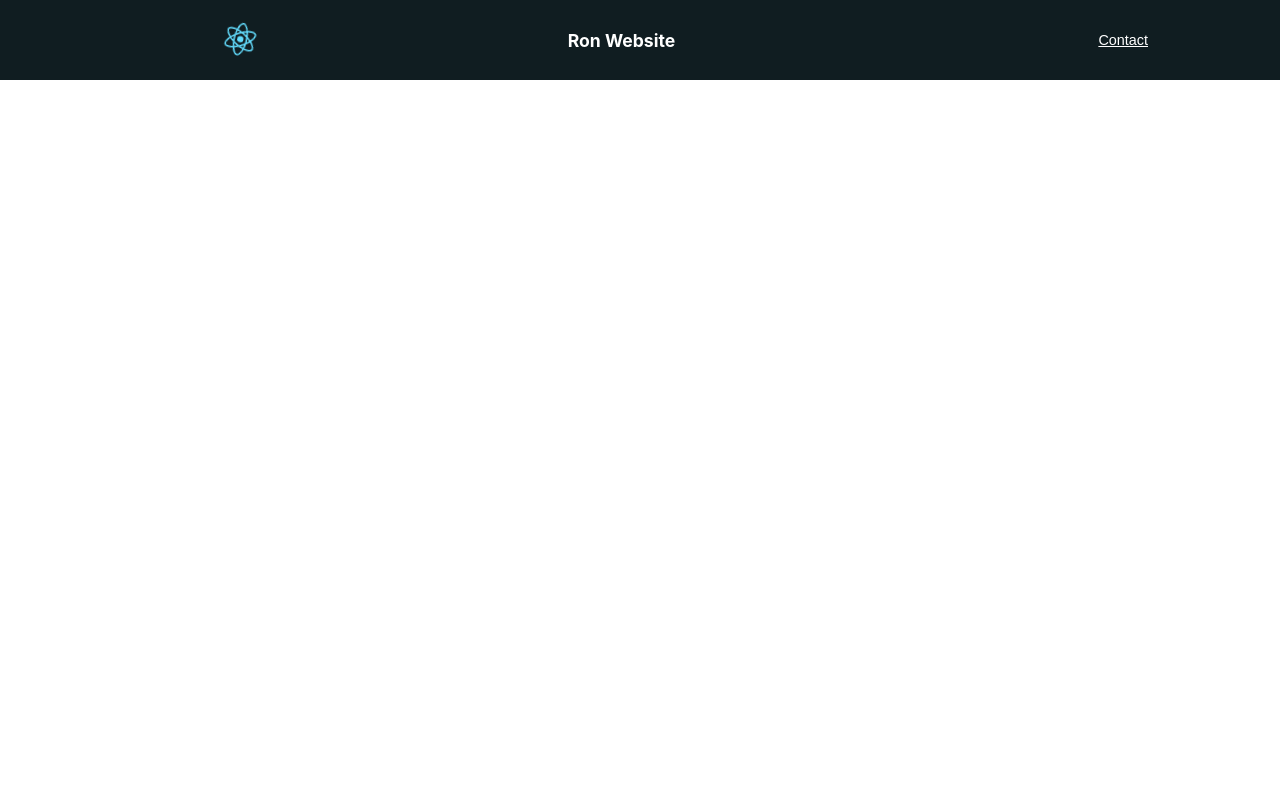
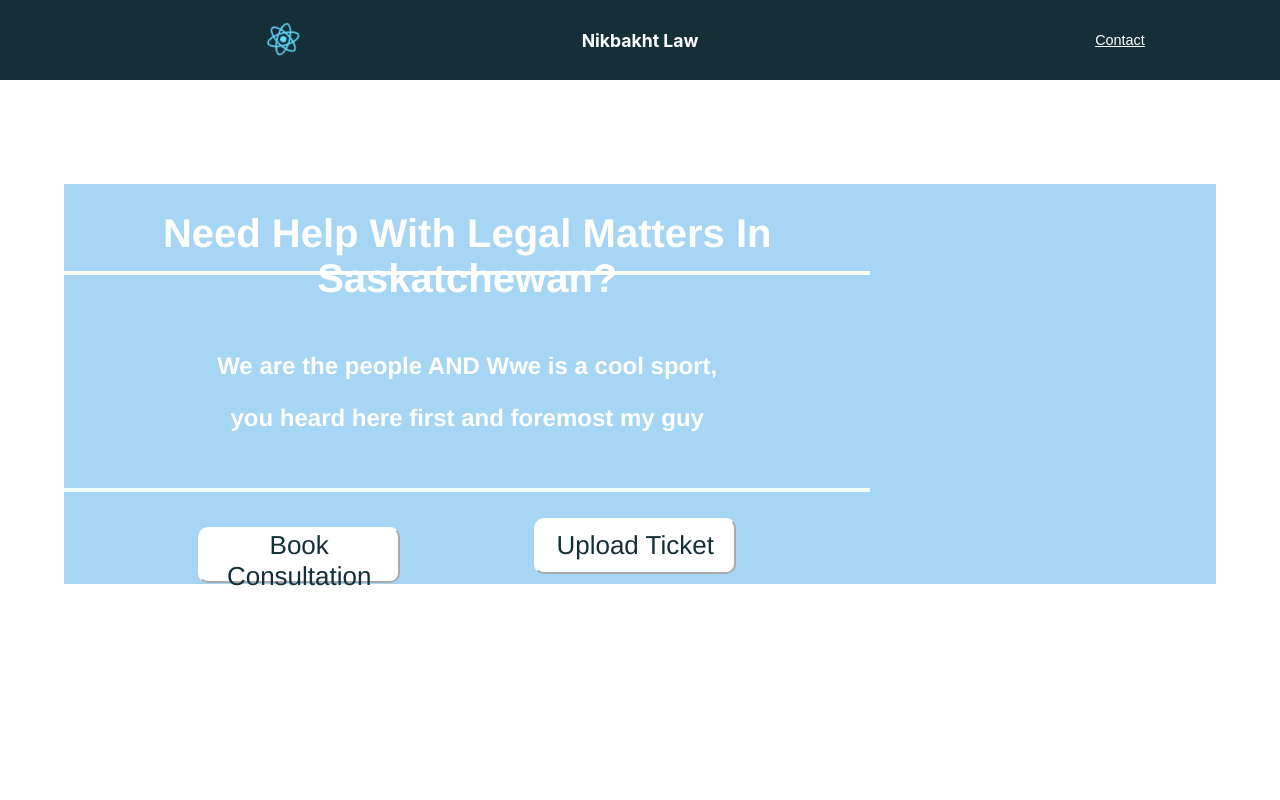
Before and after one commit to Ron-Sungcang/Nikbakht-AssociatesWebsite, a React (Create React App) app: page / in a window 1280 px wide. Shown: the top 800 px of the page. Built offline with nearby package versions, Linux system fonts and the light colour scheme.

Commit message:
Started on Fill Out form
Finished Top Part (only now need background GIF), Started on fill out form

```diff
--- a/src/App.css
+++ b/src/App.css
@@ -15,7 +15,6 @@
 
 .App-header {
   background-color: white;
-  min-height: 200vh;
   display: flex;
   flex-direction: column;
   align-items: center;
@@ -44,10 +43,9 @@
   align-items: center;
   justify-content: end;
 
-  padding-left: 2%;
-  background-color: #101d21;
+  background-color:#152f39;
   min-height: 15%;
-  width: 20%;
+  width: 25%;
 }
 .home-Icon {
   cursor: pointer;
@@ -58,13 +56,13 @@
 .top-middle {
   display: flex;
   flex-direction: row;
-  background-color: #101d21;
+  background-color: #152f39;
   align-items: center;
   justify-content: center;
   text-align: center;
 
   min-height: 15%;
-  width: 55%;
+  width: 50%;
 }
 .top-title {
   font-size: 2.2vh;
@@ -73,7 +71,7 @@
 .top-right {
   display: flex;
   flex-direction: row;
-  background-color: #101d21;
+  background-color: #152f39;
   align-items:  center;
   justify-content: center;
   min-height: 15%;
--- a/src/App.js
+++ b/src/App.js
@@ -8,7 +8,7 @@ import { Landing } from './Landing';
 function App() {
   return (
     <div className="App">
-      <header className="App-header">
+      <div className="App-header">
         <Router>
         <div className="top-bar">
           <div className="top-Icon">
@@ -16,7 +16,7 @@ function App() {
           </div>
 
           <div className='top-middle'>
-            <h3 className='top-title'>Ron Website</h3>
+            <h3 className='top-title'>Nikbakht Law</h3>
           </div>
 
           <div className="top-right">
@@ -28,7 +28,7 @@ function App() {
           <Route exact path="/" element={<Landing />} />
         </Routes>
         </Router>
-      </header>
+      </div>
     </div>
   );
 }
--- a/src/Landing.css
+++ b/src/Landing.css
@@ -0,0 +1,180 @@
+.main-Body{
+    background-color: white;
+    display: flex;
+    flex-direction: column;
+    align-items: center;
+    justify-content: baseline;
+    height: 300vh;
+    width: 100%;
+}
+.quick-Body {
+    background-color: transparent;
+    display: flex;
+    flex-direction: column;
+    align-items: center;
+    justify-content: baseline;
+    height: 35%;
+    width: 100%;
+}
+.quick-Container {
+    margin-top: 23vh;
+    display: flex;
+    flex-direction: column;
+    align-items: baseline;
+    justify-content: baseline;
+    height: 50vh;
+    width: 90%;
+    background-color: rgba(43, 156, 226, 0.416);
+}
+.quick-Title {
+    width: 70%;
+    min-height: 15%;
+    border-style: solid;
+    border-top: 0;
+    border-left: 0;
+    border-right: 0;
+    border-bottom-width: 0.5vh;
+    font-size: 5vh;
+    font-family: 'Franklin Gothic Medium', 'Arial Narrow', Arial, sans-serif;
+}
+.quick-Para {
+    min-height: 40%;
+    width: 70%;
+    border-style: solid;
+    border-top: 0;
+    border-left: 0;
+    border-right: 0;
+    border-bottom-width: 0.5vh;
+    border-bottom-color: azure;
+    align-items: baseline;
+    justify-content: center;
+}
+.para-Sentence {
+    font-size: 3vh;
+    font-family:'Franklin Gothic Medium', 'Arial Narrow', Arial, sans-serif;
+}
+.quick-Buttons {
+    min-height: 20%;
+    width: 70%;
+    display: flex;
+    flex-direction: row;
+    align-items: baseline;
+    justify-content: space-evenly;
+}
+.book-Button{
+    background-color: white;
+    border-color: white;
+
+    width: 25%;
+    height: 70%;
+    font-size: 1em;
+    font-family:'Franklin Gothic Medium', 'Arial Narrow', Arial, sans-serif;
+    border-radius: 10px;
+    color: #152f39;
+    cursor: pointer;
+    opacity: 1;
+    transition: 0.3s;
+}
+.book-Button:hover{
+    background-color:#152f39;
+    border-color: #152f39;
+    color:white;
+}
+.upload-Button {
+    background-color: white;
+    border-color: white;
+
+    width: 25%;
+    height: 70%;
+    font-size: 1em;
+    font-family: 'Franklin Gothic Medium', 'Arial Narrow', Arial, sans-serif;
+
+    border-radius: 10px;
+    color: #152f39;
+    cursor: pointer;
+    opacity: 1;
+    transition: 0.3s;
+}
+.upload-Button:hover{
+    background-color:#152f39;
+    border-color: #152f39;
+    color:white;
+}
+.intro-Body {
+}
+.fill-Body {
+    background-color:thistle;
+    display: flex;
+    flex-direction: column;
+    align-items: center;
+    justify-content: baseline;
+    height: 35%;
+    width: 100%;
+}
+.fill-Title {
+    font-size: 5vh;
+    font-family:'Franklin Gothic Medium', 'Arial Narrow', Arial, sans-serif;
+}
+.fill-Align {
+    background-color: transparent;
+    display: flex;
+    flex-direction: row;
+    align-items: center;
+    justify-content: space-evenly;
+    height: 80%;
+    width: 90%;
+}
+.fill-Left {
+    background-color:rgba(174, 194, 44, 0.464);
+    display: flex;
+    flex-direction: row;
+    align-items: center;
+    justify-content: center;
+    height: 100%;
+    width: 40%;
+}
+.fill-Right {
+    background-color:rgba(222, 116, 30, 0.464);
+    border-color: #152f39;
+    border-width: 0.5vh;
+    border-radius: 15px;
+    border-style: double;
+    display: flex;
+    flex-direction: column;
+    align-items: center;
+    justify-content: space-evenly;
+    height: 100%;
+    width: 35%;
+}
+.text-Field{
+    padding: 12px;
+    border-radius: 10px;
+    height: 5%;
+    width: 85%;
+}
+.message-Box {
+    padding: 12px;
+    border-radius: 10px;
+    height: 20%;
+    width: 85%;
+}
+.fill-Button{
+    background-color: white;
+    border-color: white;
+
+    width: 25%;
+    height: 10%;
+    font-size: 1em;
+    font-family: 'Franklin Gothic Medium', 'Arial Narrow', Arial, sans-serif;
+
+    border-radius: 10px;
+    color: #152f39;
+    cursor: pointer;
+    opacity: 1;
+    transition: 0.3s;
+}
+.fill-Button:hover{
+    background-color:#152f39;
+    border-color: #152f39;
+    color:white;
+}
--- a/src/Landing.js
+++ b/src/Landing.js
@@ -4,8 +4,52 @@ export const Landing = () => {
 
     return (
         <>
-        <button>Book</button>
-        <button>Upload Ticket</button>
+        <div className='main-Body'>
+            <div className='quick-Body'>
+                <div className='quick-Container'>
+                    <h1 className='quick-Title'>Need Help With Legal Matters In Saskatchewan?</h1>
+                    <p className='quick-Para'>
+                        <h3 className='para-Sentence'>We are the people AND Wwe is a cool sport, </h3>
+                        <h3 className='para-Sentence'>you heard here first and foremost my guy</h3>
+                    </p>
+                    <div className='quick-Buttons'>
+                        <button className='book-Button'>Book Consultation</button>
+                        <button className='upload-Button'>Upload Ticket</button>
+                    </div>
+                </div>
+            </div>
+            <div className='fill-Body'>
+                <h1 className='fill-Title'>Fill Out The Form</h1>
+                <div className='fill-Align'>
+                    <div className='fill-Left'>
+
+                    </div>
+                    <div className='fill-Right'>
+                        <h6>First Name:</h6>
+                            <input className='text-Field'
+                                type='text'
+                                placeholder='Enter First Name'
+                                />
+                        <h6>Last Name:</h6>
+                            <input className='text-Field'
+                                type='text'
+                                placeholder='Enter Last Name'
+                            />
+                        <h6>Email Address: </h6>
+                            <input className='text-Field'
+                                type='text'
+                                placeholder='Enter Email Address'
+                                />
+                        <h6>Leave Me A Message: </h6>
+                            <input className='message-Box'
+                                type='text'
+                                placeholder='Enter Message'
+                            />
+                        <button className='fill-Button'>Submit</button>
+                    </div>
+                </div>
+            </div>
+        </div>
         </>
     );
 }
```
